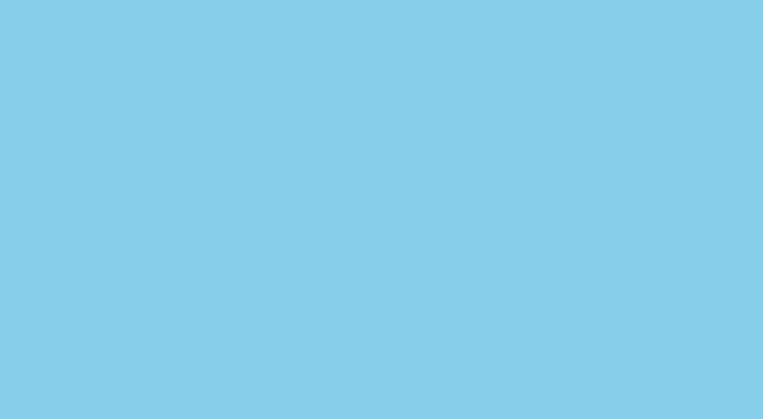
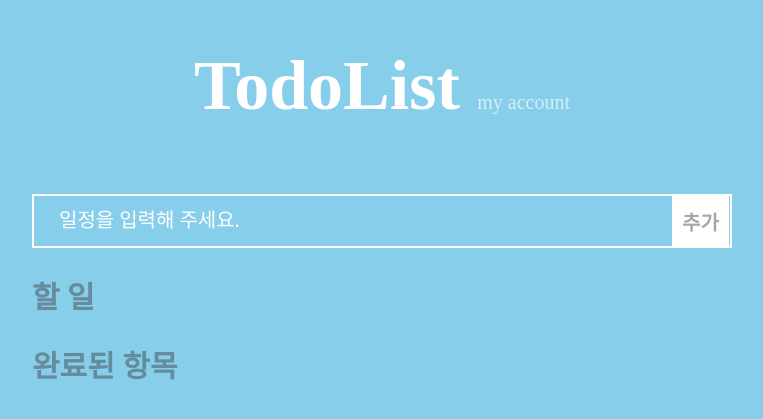
Before and after one commit to KooKim2Jung/TodoList, a React (Create React App) app in the folder frontend/my-app/: page /TodoList in a window 1280 px wide. Shown: the part 195-614 px from the top of the page, without its empty margins (258-1021 px from the left). Built offline with nearby package versions, Linux system fonts and the light colour scheme; a web font is replaced by a local one.

Commit message:
투두리스트 구현 완료

```diff
--- a/frontend/my-app/src/components/AccountForm/AccountForm.css
+++ b/frontend/my-app/src/components/AccountForm/AccountForm.css
@@ -4,5 +4,5 @@
 }
 
 .Account .sub-btn:nth-child(1) {
-    margin: 20px 0px 10px 0px;
+    margin: 20px 0px -10px 0px;
 }
--- a/frontend/my-app/src/components/LoginForm/LoginForm.css
+++ b/frontend/my-app/src/components/LoginForm/LoginForm.css
@@ -11,6 +11,7 @@
 }
 
 .input-box input {
+    font-family: 'nanumsquare';
     box-sizing: border-box;
     width: 100%;
     height: 100%;
@@ -27,20 +28,6 @@
     color: #fff;
 }
 
-.Login .forgot-link {
-    margin: 45px 0px 20px 0px;
-}
-
-.Login .forgot-link a {
-    color: #fafafab1;
-    font-weight: bolder;
-    text-decoration: none;
-}
-
-.Login .forgot-link a:hover {
-    color: #fff;
-}
-
 .sub-btn {
     width: 100%;
     height: 50px;
@@ -50,6 +37,7 @@
     border: none;
     font-size: 20px;
     font-weight: bolder;
+    margin-top: 20px;
 }
 
 .Login .none-link {
--- a/frontend/my-app/src/components/LoginForm/LoginForm.js
+++ b/frontend/my-app/src/components/LoginForm/LoginForm.js
@@ -1,5 +1,6 @@
 import React, { useState } from 'react';
-import { useNavigate } from 'react-router-dom';
+import axios from 'axios';
+// import { useNavigate } from 'react-router-dom';
 import './LoginForm.css';
 
 const LoginForm = () => {
@@ -31,12 +32,22 @@ const LoginForm = () => {
         return validated;
     }
 
-    const navigate = useNavigate();
+    // const navigate = useNavigate();
 
-    const submitLogin = (event) => {
+    const submitLogin = async (event) => {
         event.preventDefault();
         if (validateForm()) {
-            navigate("/TodoList");
+            try {
+                const response = await axios.post('http://localhost:8080/api/v1/users/login', {
+                    email: user.email,
+                    password: user.passwd,
+                });
+                console.log(response);
+                // 성공적인 응답 처리
+            } catch (error) {
+                console.error("로그인 요청 오류", error);
+                // 오류 처리
+            }
         }
     };
 
@@ -73,9 +84,6 @@ const LoginForm = () => {
                         name="passwd"
                     />
                 </div>
-                <div className="forgot-link">
-                    <a href="#">비밀번호를 잊으셨나요?</a>
-                </div>
                 <button className="sub-btn" type="submit">로그인</button>
                 <div className="none-link">
                     <p>계정이 없으신가요? <a href="/SignUp">회원가입</a></p>
--- a/frontend/my-app/src/components/SignUpForm/SignUpForm.js
+++ b/frontend/my-app/src/components/SignUpForm/SignUpForm.js
@@ -1,6 +1,6 @@
 import React, { useState } from 'react';
-import { useNavigate } from 'react-router-dom';
-import './SignUpForm.css'
+import axios from 'axios';
+import './SignUpForm.css';
 
 const SignUpForm = () => {
     const [user, setUser] = useState({
@@ -49,12 +49,21 @@ const SignUpForm = () => {
         return validated;
     }
 
-    const navigate = useNavigate();
-
-    const submitsignup = (event) => {
+    const submitSignup = async (event) => {
         event.preventDefault();
         if (validateForm()) {
-            navigate("/TodoList");
+            try {
+                const response = await axios.post('http://localhost:8080/api/v1/users/register', {
+                    email: user.email,
+                    password: user.passwd,
+                    phone: user.tel
+                });
+                console.log(response);
+                // 성공적인 응답 처리
+            } catch (error) {
+                console.error("회원가입 요청 오류", error);
+                // 오류 처리
+            }
         }
     };
 
@@ -69,7 +78,7 @@ const SignUpForm = () => {
     return (
         <div className='SignUp'>
             <h1>Sign Up</h1>
-            <form onSubmit={submitsignup}>
+            <form onSubmit={submitSignup}>
                 <label>기본 정보</label>
                 <div className='input-box'>
                     <div className='errormsg'>{emailError}</div>
--- /dev/null
+++ b/frontend/my-app/src/components/TodoListForm/TodoListBoard.js
@@ -0,0 +1,17 @@
+import React from 'react';
+import TodoListItem from './TodoListItem';
+import './TodoListForm.css';
+
+const TodoListBoard = ({ todoList, removeItem, completeItem, revertItem, editItem }) => {
+    return (
+        <div>
+            {todoList.map((item) => (
+                <div key={item.id} onClick={() => completeItem ? completeItem(item.id) : revertItem(item.id)}>
+                    <TodoListItem item={item} removeItem={() => removeItem(item.id)} completeItem={completeItem} editItem={editItem} />
+                </div>
+            ))}
+        </div>
+    );
+};
+
+export default TodoListBoard;
--- a/frontend/my-app/src/components/TodoListForm/TodoListForm.css
+++ b/frontend/my-app/src/components/TodoListForm/TodoListForm.css
@@ -0,0 +1,82 @@
+.TodoList {
+    width: 700px;
+    font-size: 20px;
+}
+
+.todo-title {
+    display: flex;
+    justify-content: center;
+    align-items: baseline;
+}
+
+.todo-title a {
+    text-decoration: none;
+    color: #fafafab1;
+}
+
+.todo-title a:hover {
+    color:#fff;
+    text-decoration: underline;
+}
+
+.TodoList .errormsg {
+    margin-bottom: -15px;
+}
+
+.TodoList input {
+    margin-right: -60px;
+    padding-right: 80px;
+    border-radius: 0;
+}
+
+
+.todo-done, .todo-underdone {
+    width: 100%;
+}
+
+.todo-done .todo-list{
+    text-decoration: line-through;
+}
+
+.TodoList h2 {
+    color: #3b3b3b72;
+}
+
+
+.todo-box {
+    margin-bottom: 30px;
+}
+
+.TodoList button {
+    height: 54px;
+    padding: 10px;
+    color: #3b3b3b72;
+    background-color: #fff;
+    border: none;
+    font-size: 20px;
+    font-weight: bolder;
+}
+
+.TodoList .add-btn {
+    position: relative;
+    height: 51px;
+    top: 3px;
+}
+
+.TodoList .save-btn {
+    position: relative;
+    height: 52px;
+    top: 3px;
+}
+
+.todo-list {
+    height: 20px;
+    border: 2px #fff solid;
+    padding: 14px 25px 17px 25px;
+    font-size: 20px;
+}
+
+.container {
+    display: flex;
+    align-items: center;
+}
--- a/frontend/my-app/src/components/TodoListForm/TodoListForm.js
+++ b/frontend/my-app/src/components/TodoListForm/TodoListForm.js
@@ -1,9 +1,97 @@
-import React from 'react';
+import React, { useState } from 'react';
+import TodoListBoard from './TodoListBoard';
+import TodoList from '../../pages/TodoList';
+import './TodoListForm.css';
 
 const TodoListForm = () => {
+    const [inputValue, setInputValue] = useState('');
+    const [todoList, setTodoList] = useState([]);
+    const [completedList, setCompletedList] = useState([]);
+    const [inputError, setInputError] = useState('');
+
+    const resetForm = () => {
+        setInputError('');
+    };
+
+    const submitItem = (event) => {
+        resetForm();
+        event.preventDefault();
+        inputValue ? addItem(inputValue) : setInputError("추가된 일정이 없습니다.");
+    };
+
+    const addItem = () => {
+        const newItem = {
+            id: Date.now(),
+            text: inputValue,
+        };
+        setTodoList([...todoList, newItem]);
+        setInputValue('');
+    };
+
+    const removeItem = (id) => {
+        setTodoList(todoList.filter((item) => item.id !== id));
+        setCompletedList(completedList.filter((item) => item.id !== id));
+    };
+
+    const completeItem = (id) => {
+        const completedItem = todoList.find((item) => item.id === id);
+        if (completedItem) {
+            setCompletedList([...completedList, completedItem]);
+            setTodoList(todoList.filter((item) => item.id !== id));
+        }
+    };
+
+    const revertItem = (id) => {
+        const revertedItem = completedList.find((item) => item.id === id);
+        if (revertedItem) {
+            setTodoList([...todoList, revertedItem]);
+            setCompletedList(completedList.filter((item) => item.id !== id));
+        }
+    };
+
+    const editItem = (id, newText) => {
+        const updatedTodoList = todoList.map(item => {
+            if (item.id === id) {
+                return {...item, text: newText};
+            }
+            return item;
+        });
+        setTodoList(updatedTodoList);
+
+        const updatedCompletedList = completedList.map(item => {
+            if (item.id === id) {
+                return {...item, text: newText};
+            }
+            return item;
+        });
+        setCompletedList(updatedCompletedList);
+    };
+
     return (
-        <div>
-
+        <div className="TodoList">
+            <TodoList/>
+            <form onSubmit={submitItem}>
+                <div className='errormsg'>{inputError}</div>
+                <div className='input-box'>
+                    <input
+                        type="text"
+                        value={inputValue}
+                        onChange={(event) => setInputValue(event.target.value)}
+                        placeholder='일정을 입력해 주세요.'
+                    />
+                    <button className="add-btn">추가</button>
+                </div>
+                <div className='todo-board'>
+                    <div className='todo-underdone'>
+                        <h2>할 일</h2>
+                        <TodoListBoard todoList={todoList} removeItem={removeItem} completeItem={completeItem} editItem={editItem} />
+                    </div>
+                    <div className='todo-done'>
+                        <h2>완료된 항목</h2>
+                        <TodoListBoard todoList={completedList} removeItem={removeItem} revertItem={revertItem} editItem={editItem} />
+                    </div>
+                </div>
+            </form>
         </div>
     );
 };
--- /dev/null
+++ b/frontend/my-app/src/components/TodoListForm/TodoListItem.js
@@ -0,0 +1,62 @@
+import React, { useState } from 'react';
+import './TodoListForm.css';
+
+const TodoListItem = ({ item, removeItem, completeItem, editItem }) => {
+    const [isEditing, setIsEditing] = useState(false);
+    const [editText, setEditText] = useState(item.text);
+
+    const handleRemove = (event) => {
+        event.stopPropagation(); // 클릭 이벤트 전파 방지
+        removeItem(item.id);
+    };
+
+    const handleClick = () => {
+        if (completeItem && !isEditing) {
+            completeItem(item.id);
+        }
+    };
+
+    const handleEdit = (event) => {
+        event.stopPropagation(); // 이벤트 버블링 방지
+        setIsEditing(true);
+    };
+
+    const handleSave = (event) => {
+        event.stopPropagation(); // 이벤트 버블링 방지 추가
+        editItem(item.id, editText); // 수정된 내용을 전달하여 editItem 호출
+        setIsEditing(false); // 수정 모드 종료
+        setEditText(editText); // 수정된 내용을 업데이트
+    };
+
+    const handleInputChange = (event) => {
+        setEditText(event.target.value);
+    };
+
+    const handleInputClick = (event) => {
+        event.stopPropagation();
+    };
+
+    return (
+        <div className='todo-box' onClick={handleClick}>
+            {isEditing ? (
+                <div className='input-box'>
+                    <input
+                        type="text"
+                        value={editText}
+                        onChange={handleInputChange}
+                        onClick={handleInputClick}
+                    />
+                    <button className='save-btn' type='button' onClick={handleSave}>저장</button>
+                </div>
+            ) : (
+                <div className='container'>
+                    <div className='todo-list'>{item.text}</div>
+                    <button className='edit-btn' onClick={handleEdit}>수정</button>
+                    <button className='del-btn' onClick={handleRemove}>삭제</button>
+                </div>
+            )}
+        </div>
+    );
+};
+
+export default TodoListItem;
--- a/frontend/my-app/src/index.css
+++ b/frontend/my-app/src/index.css
@@ -27,6 +27,10 @@ h1 {
   font-weight: bolder;
 }
 
+button {
+  cursor: pointer;
+}
+
 code {
   font-family: source-code-pro, Menlo, Monaco, Consolas, 'Courier New',
     monospace;
--- /dev/null
+++ b/frontend/my-app/src/pages/TodoList.js
@@ -0,0 +1,13 @@
+import React from 'react';
+import '../../src/components/TodoListForm/TodoListForm.css';
+
+const TodoList = () => {
+    return (
+        <div className='todo-title'>
+            <h1>TodoList&nbsp;</h1>
+            <a href='/Account'>my account</a>
+        </div>
+    );
+};
+
+export default TodoList;
```
Also changed, not shown: 2 other files (tests, documents, lock files or other folders). Lines whose indentation alone changed are shown as unchanged.
